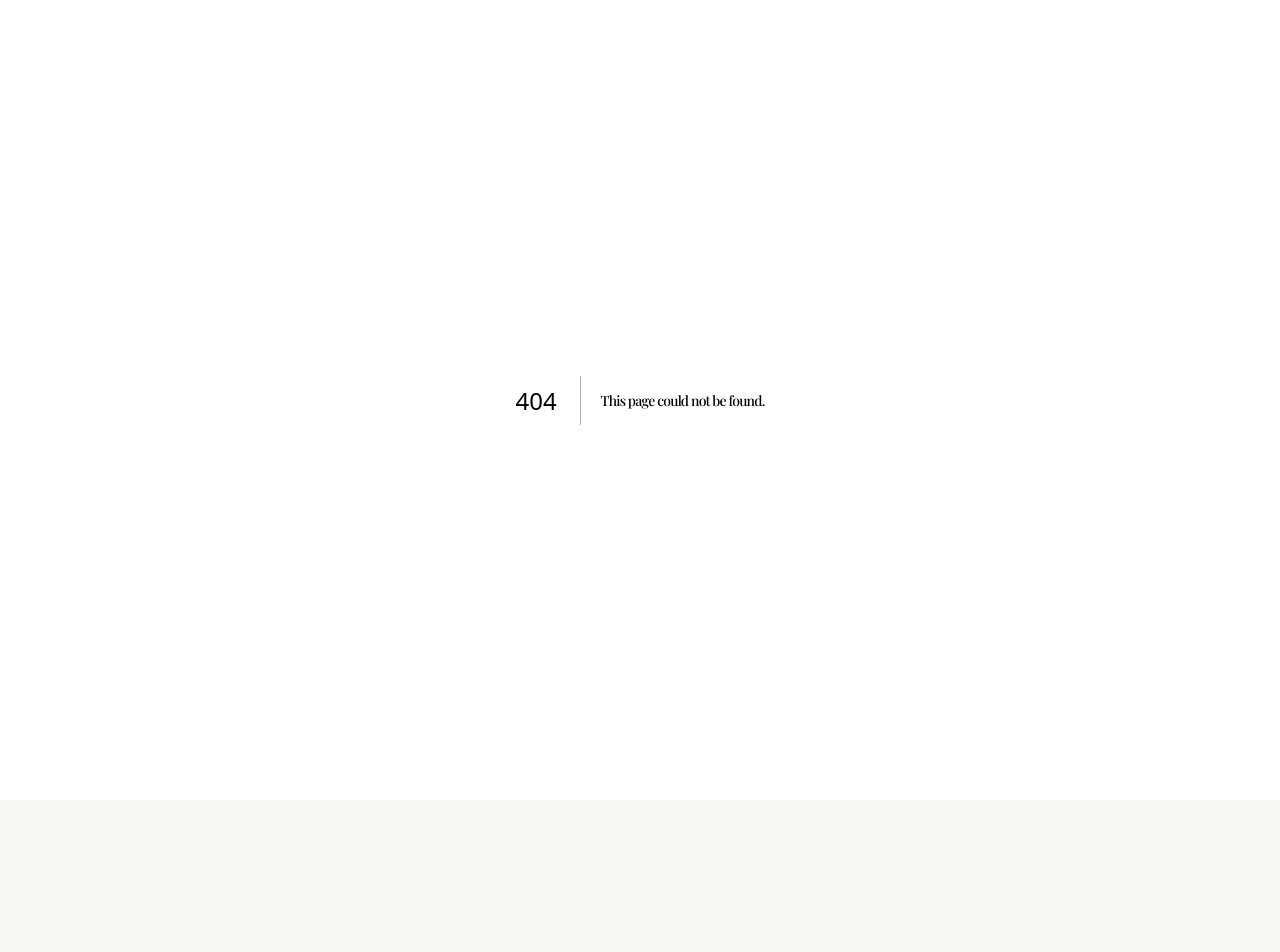
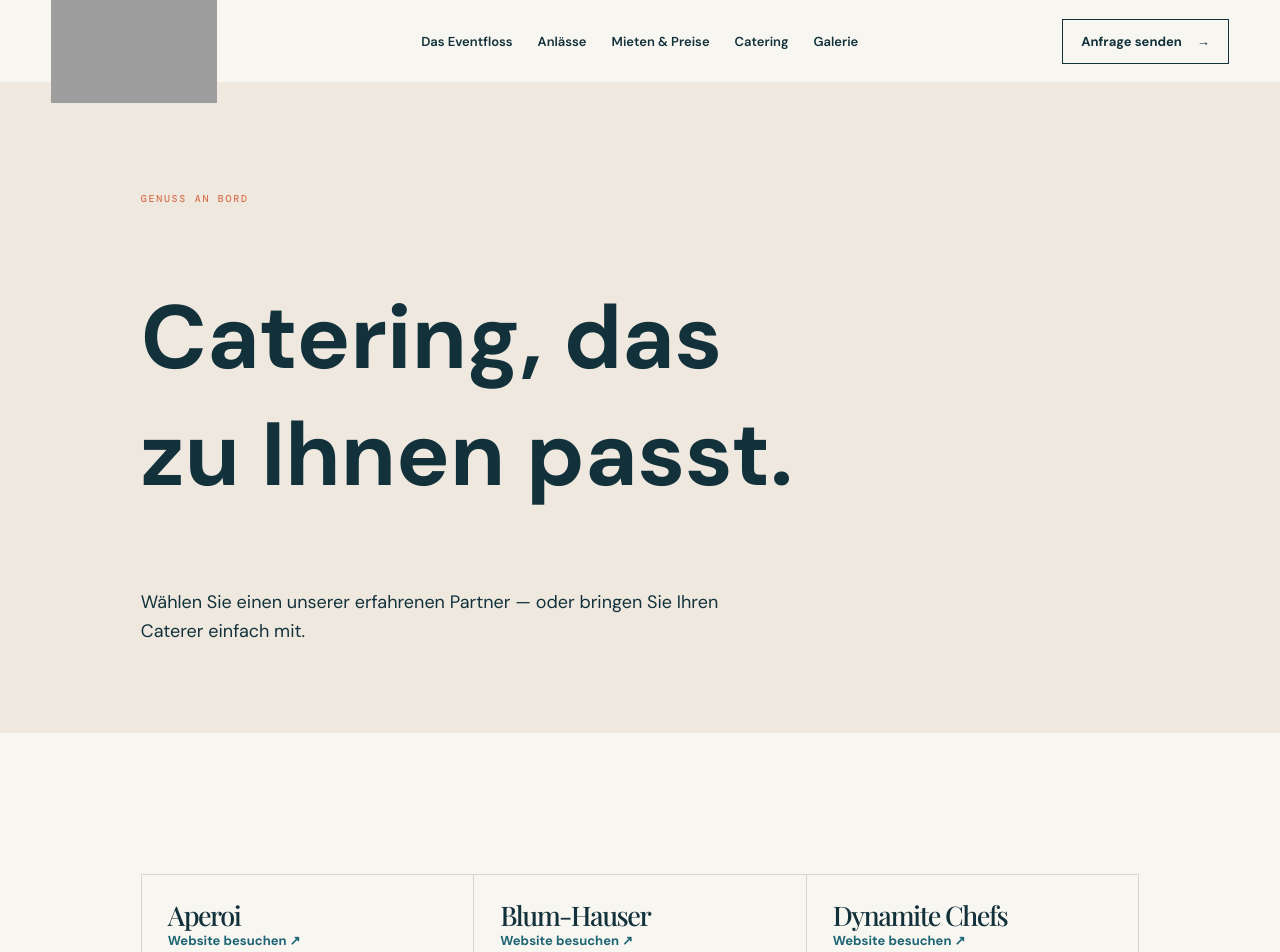
Before and after one commit to avf72/eventfloss-website, a Next.js app: page /catering in a window 1280 px wide. Before the commit this address had no page. Shown: the top 952 px of the page. Before the commit the page ends 800 px from the top, so only its background shows below. Built offline with nearby package versions, Linux system fonts and the light colour scheme; grey boxes are pictures that could not be loaded; a web font is replaced by a local one.

Commit message:
Füge Cateringseite hinzu

```diff
--- /dev/null
+++ b/app/catering/page.tsx
@@ -0,0 +1,3 @@
+import { PageShell } from "@/components/page-layout";
+const partners=[['Aperoi','https://www.aperoi.ch'],['Blum-Hauser','https://www.blum-hauser.catering'],['Dynamite Chefs','https://www.dynamitechefs.ch'],['erdbeergold','https://erdbeergold-catering.ch'],['kochfinger','https://kochfingercatering.ch'],['Mel B.','https://mel-b.ch'],["Pentola D'Argento",'https://pentoladargento.ch'],['Preisig Käse & Wein','https://kaeseundwein.ch'],['Rössli Beiz','https://www.roesslibeiz.ch'],['Sushi Yoko','https://www.sushi-yoko.ch']];
+export const metadata={title:"Catering-Partner"}; export default function Page(){return <PageShell eyebrow="Genuss an Bord" title={<>Catering, das<br />zu Ihnen passt.</>} intro="Wählen Sie einen unserer erfahrenen Partner — oder bringen Sie Ihren Caterer einfach mit."><section className="section"><div className="partner-grid">{partners.map(([name,url])=><article key={name}><h2>{name}</h2><a href={url} target="_blank" rel="noreferrer">Website besuchen ↗</a></article>)}</div></section></PageShell>}
```
